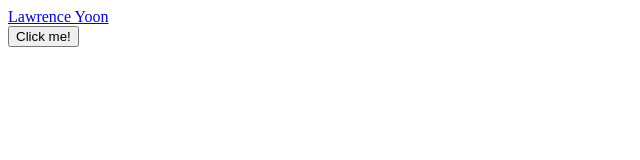
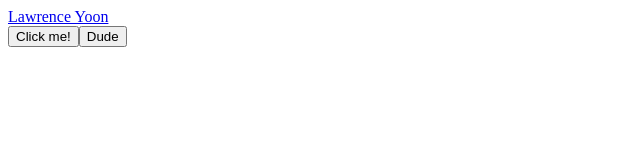
Before and after one commit to lyoon-tcs/react-components, a React (Create React App) app: page / in a window 1280 px wide. Shown: the top 160 px of the page, without its empty margins (0-640 px from the left). Built offline with nearby package versions, Linux system fonts and the light colour scheme.

Commit message:
feat: add multiple buttons and data-testid for button, test: wrote 2 button tests

```diff
--- a/src/App.js
+++ b/src/App.js
@@ -11,6 +11,7 @@ const App = () => {
       </a>
       <div className="buttons">
         <Button buttonText="Click me!"></Button>
+        <Button buttonText="Dude"></Button>
       </div>
     </main>
   );
--- a/src/components/Button.js
+++ b/src/components/Button.js
@@ -3,7 +3,7 @@ import React from 'react';
 import PropTypes from 'prop-types';
 
 const Button = (props) => {
-  return <button>{props.buttonText}</button>;
+  return <button data-testid={props.buttonText}>{props.buttonText}</button>;
 };
 
 Button.propTypes = {
```
Also changed, not shown: 1 other file (tests, documents, lock files or other folders).
